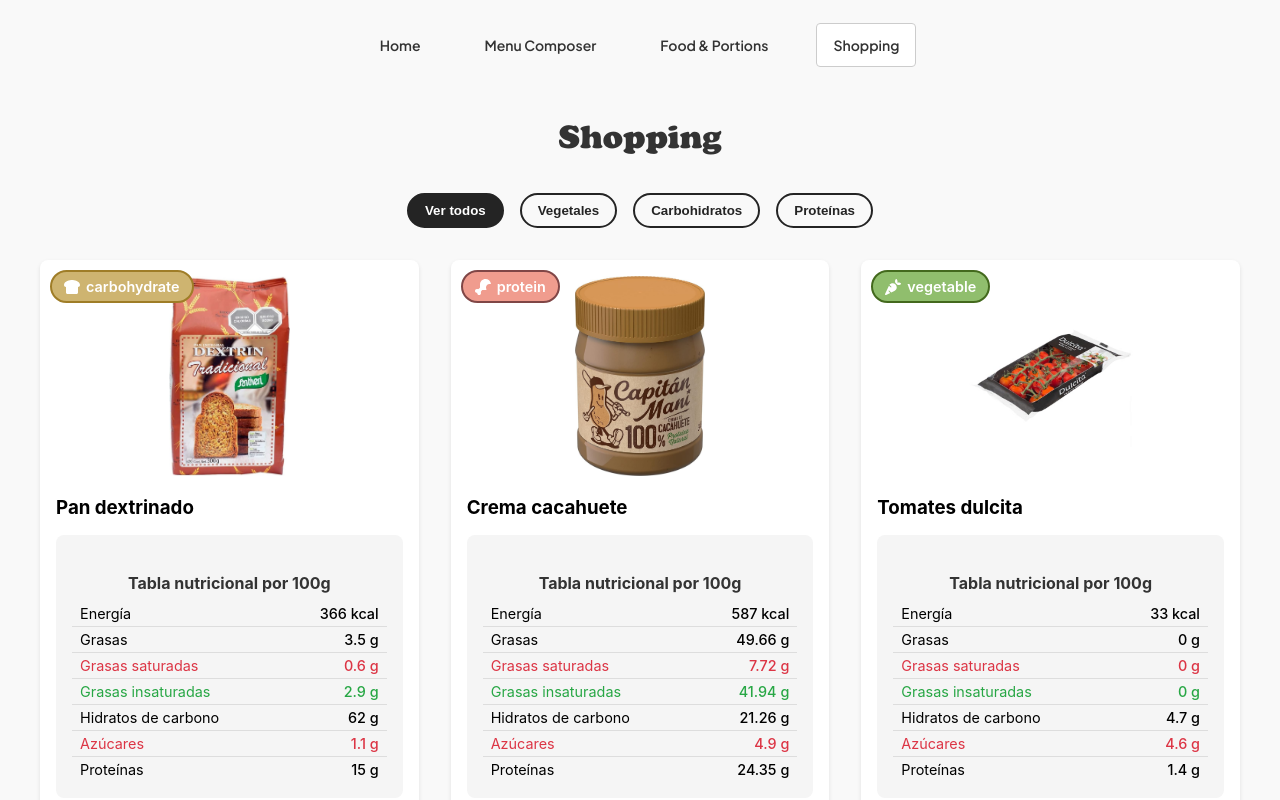
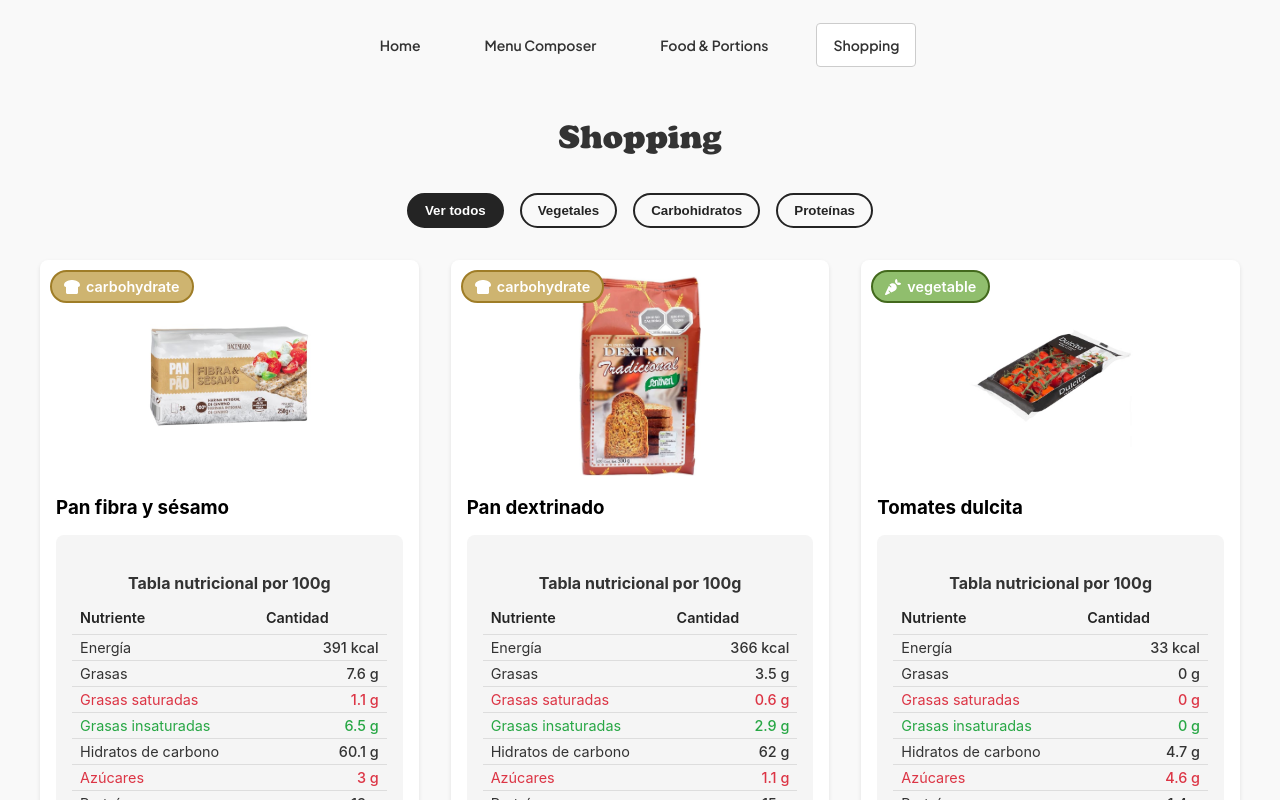
Before and after one commit to marcosfolio/desayunos, a React (Create React App) app: page /shopping in a window 1280 px wide. Shown: the top 800 px of the page. Built offline with nearby package versions, Linux system fonts and the light colour scheme; a web font is replaced by a local one.

Commit message:
Include table component

```diff
--- /dev/null
+++ b/src/components/Table/Table.css
@@ -0,0 +1,68 @@
+.table {
+    width: 100%;
+    min-width: 100%;
+    border-collapse: collapse;
+    font-size: 0.9rem;
+    table-layout: fixed;
+}
+
+.table th,
+.table td {
+    padding: 8px;
+    text-align: left;
+    border-bottom: 1px solid #ddd;
+    word-wrap: break-word;
+    overflow-wrap: break-word;
+}
+
+.table th:first-child,
+.table td:first-child {
+    width: 60%;
+}
+
+.table th:last-child,
+.table td:last-child {
+    width: 40%;
+}
+
+.table th {
+    font-weight: 600;
+    color: var(--main-text-color);
+}
+
+.table td {
+    color: #333;
+}
+
+.table tr:last-child td {
+    border-bottom: none;
+}
+
+.table tr.warning td {
+    color: #dc3545;
+}
+
+.table tr.success td {
+    color: #28a745;
+}
+
+@media (max-width: 768px) {
+    .table {
+        font-size: 0.8rem;
+    }
+
+    .table th,
+    .table td {
+        padding: 6px;
+    }
+
+    .table th:first-child,
+    .table td:first-child {
+        width: 50%;
+    }
+
+    .table th:last-child,
+    .table td:last-child {
+        width: 50%;
+    }
+}
--- /dev/null
+++ b/src/components/Table/Table.tsx
@@ -0,0 +1,40 @@
+import React, { ReactNode } from 'react';
+import './Table.css';
+
+export interface TableRow {
+    cells: ReactNode[];
+    type?: 'regular' | 'success' | 'warning';
+}
+
+interface TableProps {
+    headers: string[];
+    rows: TableRow[];
+    className?: string;
+}
+
+const Table = ({ headers, rows, className = '' }: TableProps) => {
+    return (
+        <div className={className}>
+            <table className="table">
+                <thead>
+                    <tr>
+                        {headers.map((header, index) => (
+                            <th key={index}>{header}</th>
+                        ))}
+                    </tr>
+                </thead>
+                <tbody>
+                    {rows.map((row, rowIndex) => (
+                        <tr key={rowIndex} className={row.type || 'regular'}>
+                            {row.cells.map((cell, cellIndex) => (
+                                <td key={cellIndex}>{cell}</td>
+                            ))}
+                        </tr>
+                    ))}
+                </tbody>
+            </table>
+        </div>
+    );
+};
+
+export default Table;
--- a/src/data/products.ts
+++ b/src/data/products.ts
@@ -9,6 +9,7 @@
 import cottageCheese from '../assets/images/cottage_cheese.jpg';
 import clarasHuevo from '../assets/images/claras_huevo.jpg';
 import nuecesNaturales from '../assets/images/nueces.jpg';
+import lomoPavo from '../assets/images/lomo_de_pavo.jpg';
 
 interface NutritionInfo {
     energia: number;
@@ -135,6 +136,21 @@
         }
     },
     {
+        name: "Lomo de pavo",
+        image: lomoPavo,
+        type: "protein",
+        link: "https://tienda.mercadona.es/product/59138/lomo-pavo-hacendado-lonchas-pack-4",
+        nutrition: {
+            energia: 215,
+            grasas: 5.8,
+            grasasSaturadas: 2.8,
+            grasasInsaturadas: 3,
+            hidratosCarbono: 0.7,
+            azucares: 0.7,
+            proteinas: 40
+        }
+    },
+    {
         name: "Cottage cheese",
         image: cottageCheese,
         type: "protein",
--- a/src/views/MenuComposer/MenuComposer.css
+++ b/src/views/MenuComposer/MenuComposer.css
@@ -12,11 +12,16 @@
     text-align: center;
 }
 
+.select-container {
+    display: flex;
+    flex-direction: column;
+    gap: 1.5rem;
+}
+
 .selects-container {
     display: flex;
     flex-direction: column;
-    gap: 1.5rem;
-    margin-bottom: 2rem;
+    gap: 2rem;
 }
 
 .select-group {
@@ -72,7 +77,7 @@
 }
 
 @media (min-width: 768px) {
-    .selects-container {
+    .select-container {
         flex-direction: row;
         gap: 2rem;
     }
@@ -126,3 +131,39 @@
 .slider.round:before {
     border-radius: 50%;
 }
+
+.meal-title {
+    font-family: "Cooper", sans-serif;
+    color: var(--main-text-color);
+    font-size: 1.5rem;
+    margin-bottom: 1rem;
+    text-align: left;
+}
+
+.buttons-container {
+    display: flex;
+    gap: 1rem;
+    margin-bottom: 2rem;
+}
+
+.buttons-container .generate-menu-btn {
+    flex: 1;
+}
+
+.menu-phrases {
+    display: flex;
+    flex-direction: column;
+    gap: 1rem;
+}
+
+.menu-phrase h3 {
+    color: var(--main-text-color);
+    margin-bottom: 0.5rem;
+    font-size: 1.1rem;
+}
+
+@media (max-width: 768px) {
+    .buttons-container {
+        flex-direction: column;
+    }
+}
--- a/src/views/MenuComposer/MenuComposer.tsx
+++ b/src/views/MenuComposer/MenuComposer.tsx
@@ -25,15 +25,29 @@
     const [selectedProtein, setSelectedProtein] = useState('');
     const [selectedCarb, setSelectedCarb] = useState('');
     const [selectedVegetable, setSelectedVegetable] = useState('');
+    const [selectedDinnerProtein, setSelectedDinnerProtein] = useState('');
+    const [selectedDinnerCarb, setSelectedDinnerCarb] = useState('');
+    const [selectedDinnerVegetable, setSelectedDinnerVegetable] = useState('');
     const [menuPhrase, setMenuPhrase] = useState('');
     const [noCarbs, setNoCarbs] = useState(false);
+    const [lunchPhrase, setLunchPhrase] = useState('');
+    const [dinnerPhrase, setDinnerPhrase] = useState('');
 
-    const handleGenerateMenu = () => {
+    const handleGenerateLunchMenu = () => {
         if (selectedProtein && (selectedCarb || noCarbs) && selectedVegetable) {
             const phrase = noCarbs
                 ? `${selectedProtein} con ${selectedVegetable}`
                 : `${selectedProtein} con ${selectedCarb} y ${selectedVegetable}`;
-            setMenuPhrase(phrase);
+            setLunchPhrase(phrase);
+        }
+    };
+
+    const handleGenerateDinnerMenu = () => {
+        if (selectedDinnerProtein && (selectedDinnerCarb || noCarbs) && selectedDinnerVegetable) {
+            const phrase = noCarbs
+                ? `${selectedDinnerProtein} con ${selectedDinnerVegetable}`
+                : `${selectedDinnerProtein} con ${selectedDinnerCarb} y ${selectedDinnerVegetable}`;
+            setDinnerPhrase(phrase);
         }
     };
 
@@ -52,7 +66,10 @@
                     label={noCarbs ? 'no carbs menu' : 'menu with carbohydrates'}
                 />
             </div>
+
             <div className="selects-container">
+                <h2 className="meal-title">Comida</h2>
+                <div className="select-container">
                     <SelectInput
                         label="Proteína"
                         value={selectedProtein}
@@ -85,18 +102,73 @@
                         placeholder="Selecciona un vegetal"
                     />
                 </div>
-
                 <button
                     className="generate-menu-btn"
-                onClick={handleGenerateMenu}
+                    onClick={handleGenerateLunchMenu}
                     disabled={!selectedProtein || (!noCarbs && !selectedCarb) || !selectedVegetable}
                 >
                     Menú Comida
                 </button>
+            </div>
 
-            {menuPhrase && (
+            <div className="selects-container">
+                <h2 className="meal-title">Cena</h2>
+                <div className="select-container">
+                    <SelectInput
+                        label="Proteína"
+                        value={selectedDinnerProtein}
+                        onChange={setSelectedDinnerProtein}
+                        options={proteins || []}
+                        isLoading={proteinLoading}
+                        error={proteinError}
+                        placeholder="Selecciona una proteína"
+                    />
+
+                    {!noCarbs && (
+                        <SelectInput
+                            label="Carbohidrato"
+                            value={selectedDinnerCarb}
+                            onChange={setSelectedDinnerCarb}
+                            options={carbohydrates || []}
+                            isLoading={carbLoading}
+                            error={carbError}
+                            placeholder="Selecciona un carbohidrato"
+                        />
+                    )}
+
+                    <SelectInput
+                        label="Vegetal"
+                        value={selectedDinnerVegetable}
+                        onChange={setSelectedDinnerVegetable}
+                        options={vegetables || []}
+                        isLoading={vegLoading}
+                        error={vegError}
+                        placeholder="Selecciona un vegetal"
+                    />
+                </div>
+                <button
+                    className="generate-menu-btn"
+                    onClick={handleGenerateDinnerMenu}
+                    disabled={!selectedDinnerProtein || (!noCarbs && !selectedDinnerCarb) || !selectedDinnerVegetable}
+                >
+                    Menú Cena
+                </button>
+            </div>
+
+            {(lunchPhrase || dinnerPhrase) && (
+                <div className="menu-phrases">
+                    {lunchPhrase && (
                         <div className="menu-phrase">
-                    {menuPhrase}
+                            <h3>Comida:</h3>
+                            {lunchPhrase}
+                        </div>
+                    )}
+                    {dinnerPhrase && (
+                        <div className="menu-phrase">
+                            <h3>Cena:</h3>
+                            {dinnerPhrase}
+                        </div>
+                    )}
                 </div>
             )}
         </div>
--- a/src/views/Shopping/Shopping.tsx
+++ b/src/views/Shopping/Shopping.tsx
@@ -7,6 +7,7 @@
     faCarrot
 } from '@fortawesome/free-solid-svg-icons';
 import LinkButton from '../../components/LinkButton/LinkButton';
+import Table, { TableRow } from '../../components/Table/Table';
 import './Shopping.css';
 import { products } from '../../data/products';
 
@@ -41,6 +42,38 @@
             default:
                 return faBreadSlice;
         }
+    };
+
+    const getNutritionTable = (nutrition: {
+        energia: number;
+        grasas: number;
+        grasasSaturadas: number;
+        grasasInsaturadas: number;
+        hidratosCarbono: number;
+        azucares: number;
+        proteinas: number;
+    }) => {
+        const headers = ['Nutriente', 'Cantidad'];
+        const rows: TableRow[] = [
+            { cells: ['Energía', `${nutrition.energia} kcal`], type: 'regular' },
+            { cells: ['Grasas', `${nutrition.grasas} g`], type: 'regular' },
+            {
+                cells: ['Grasas saturadas', `${nutrition.grasasSaturadas} g`],
+                type: 'warning'
+            },
+            {
+                cells: ['Grasas insaturadas', `${nutrition.grasasInsaturadas} g`],
+                type: 'success'
+            },
+            { cells: ['Hidratos de carbono', `${nutrition.hidratosCarbono} g`], type: 'regular' },
+            {
+                cells: ['Azúcares', `${nutrition.azucares} g`],
+                type: 'warning'
+            },
+            { cells: ['Proteínas', `${nutrition.proteinas} g`], type: 'regular' }
+        ];
+
+        return <Table headers={headers} rows={rows} />;
     };
 
     return (
@@ -87,38 +120,7 @@
                         {product.nutrition && (
                             <div className="nutrition-table">
                                 <h4>Tabla nutricional por 100g</h4>
-                                <table>
-                                    <tbody>
-                                        <tr>
-                                            <td>Energía</td>
-                                            <td>{product.nutrition.energia} kcal</td>
-                                        </tr>
-                                        <tr>
-                                            <td>Grasas</td>
-                                            <td>{product.nutrition.grasas} g</td>
-                                        </tr>
-                                        <tr className="warning">
-                                            <td>Grasas saturadas</td>
-                                            <td>{product.nutrition.grasasSaturadas} g</td>
-                                        </tr>
-                                        <tr className="success">
-                                            <td>Grasas insaturadas</td>
-                                            <td>{product.nutrition.grasasInsaturadas} g</td>
-                                        </tr>
-                                        <tr>
-                                            <td>Hidratos de carbono</td>
-                                            <td>{product.nutrition.hidratosCarbono} g</td>
-                                        </tr>
-                                        <tr className="warning">
-                                            <td>Azúcares</td>
-                                            <td>{product.nutrition.azucares} g</td>
-                                        </tr>
-                                        <tr>
-                                            <td>Proteínas</td>
-                                            <td>{product.nutrition.proteinas} g</td>
-                                        </tr>
-                                    </tbody>
-                                </table>
+                                {getNutritionTable(product.nutrition)}
                             </div>
                         )}
                         <LinkButton
```
Also changed, not shown: src/assets/images/lomo_de_pavo.jpg (added). Lines whose indentation alone changed are shown as unchanged.
